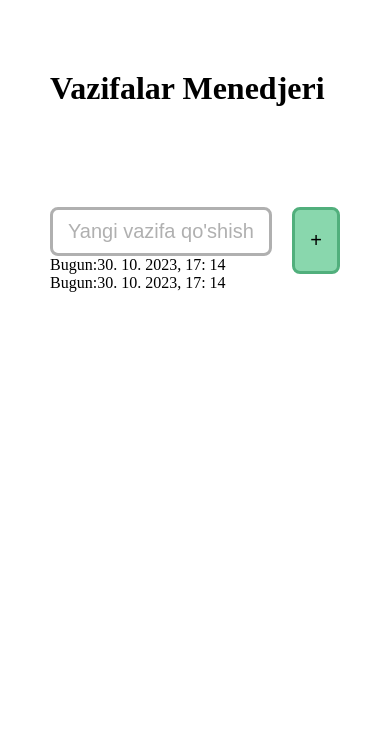
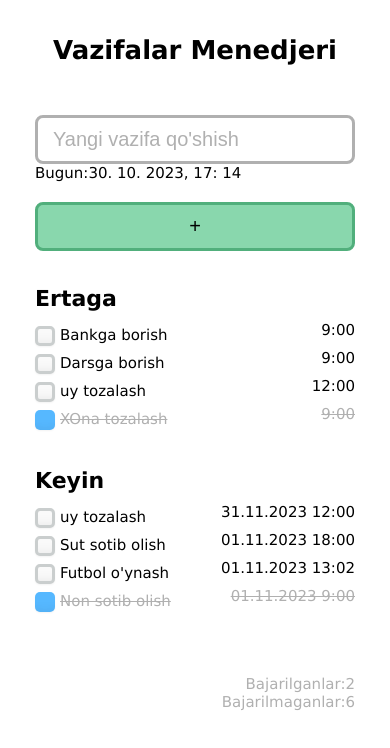
Before and after one commit to iroda0103/IntelligentTaskManager, a React (Vite) app: page / in a window 390 px wide. Shown: the top 748 px of the page. Built offline with nearby package versions, Linux system fonts and the light colour scheme.

Commit message:
docs:appda componentarni birlashtir

```diff
--- a/src/App.jsx
+++ b/src/App.jsx
@@ -1,11 +1,33 @@
+import { useState } from "react";
+import Statistika from "./components/Statistika";
 import TaskAdder from "./components/TaskAdder";
+import TaskBody from "./components/TaskBody";
 import Title from "./components/Title";
+import data from "./utilits/data";
 
 function App() {
+  const [taskData, setTaskData] = useState(data);
+
+  const changeTaskData =  (value) => {
+    value.id=taskData.length+1
+    setTaskData([value,...taskData]);
+  };
+
+  const changeTaskDataCompleted =  (id) => {
+    const findTask=taskData.find(task=>task.id==id)
+    findTask.completed=!findTask.completed
+    setTaskData([...taskData])
+  };
+
+  const done = taskData.filter((task) => task.completed).length;
+  const unfulfilled = taskData.length - done;
+
   return (
     <div className="container">
       <Title />
-      <TaskAdder />
+      <TaskAdder changeTaskData={changeTaskData}  />
+      <TaskBody data={taskData} changeTaskDataCompleted={changeTaskDataCompleted} />
+      <Statistika {...{ done, unfulfilled }} />
     </div>
   );
 }
--- a/src/styles/index.css
+++ b/src/styles/index.css
@@ -8,16 +8,25 @@ button {
   border: 0;
 }
 
+p,
+h1,
+h2,
+label,
+div {
+  font-family: Verdana, Geneva, Tahoma, sans-serif;
+}
+
 .container {
   max-width: 900px;
   width: 100%;
   margin: 0 auto;
-  margin-top: 20px;
   padding: 50px;
 }
 
 .title {
   margin-bottom: 100px;
+  text-decoration: none;
+  text-align: center;
 }
 
 .taskAdder {
@@ -41,6 +50,14 @@ button {
   opacity: 1; /* Firefox */
 }
 
+.errorInput {
+  border-color: rgb(216, 89, 89);
+  color: red;
+}
+
+.errorInput::placeholder {
+  color: rgb(194, 127, 127);
+}
 .addTaskInput:focus {
   border: 0;
   color: rgb(37, 37, 37);
@@ -54,3 +71,106 @@ button {
   font-size: 20px;
   border-radius: 8px;
 }
+.task {
+  display: flex;
+  justify-content: space-between;
+}
+
+.taskList {
+  margin-top: 20px;
+}
+
+.task div {
+  display: flex;
+  gap: 10px;
+  padding: 5px 0;
+}
+
+.statistica {
+  margin-top: 60px;
+  color: #b0b0b0;
+}
+.statistica p {
+  text-align: right;
+}
+
+.checkbox {
+  display: flex;
+  align-items: center;
+}
+
+.checkbox .input-assumpte {
+  display: none;
+}
+label {
+  position: relative;
+  margin-left: 25px;
+}
+label::before {
+  position: absolute;
+  background-color: #fafafa;
+  border: 3px solid #cacece;
+  border-radius: 5px;
+  box-shadow: 0 1px 2px rgba(0, 0, 0, 0.05),
+    inset 0px -15px 10px -12px rgba(0, 0, 0, 0.05);
+  display: inline-block;
+  width: 14px;
+  height: 14px;
+  content: "";
+  top: 0;
+  left: -25px;
+}
+.input-assumpte:checked + label::before {
+  background-color: #56b8ff;
+  border: 0;
+  width: 20px;
+  height: 20px;
+}
+
+.taskList h2 {
+  margin-bottom: 10px;
+  margin-top: 35px;
+}
+
+.mobile {
+  display: none;
+}
+@media only screen and (max-width: 450px) {
+  .container {
+    padding: 35px;
+    max-width: 440px;
+  }
+  .title {
+    font-size: 30px;
+    margin-bottom: 50px;
+    text-align: center;
+  }
+  h2 {
+    font-size: 22px;
+  }
+  p,
+  label,
+  div {
+    font-size: 15px;
+  }
+}
+
+@media only screen and (max-width: 400px) {
+  .title {
+    font-size: 26px;
+    margin-bottom: 50px;
+  }
+  .taskAdder {
+    flex-direction: column;
+  }
+  .desktop {
+    display: none;
+  }
+  .mobile {
+    display: block;
+  }
+}
+
+.taskAdder div {
+  width: 100%;
+}
```
